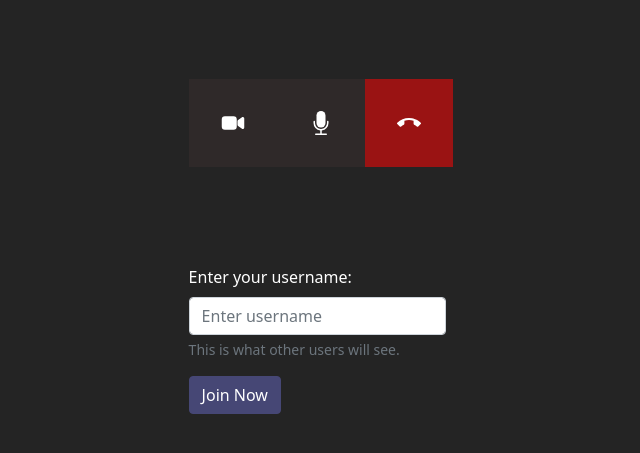
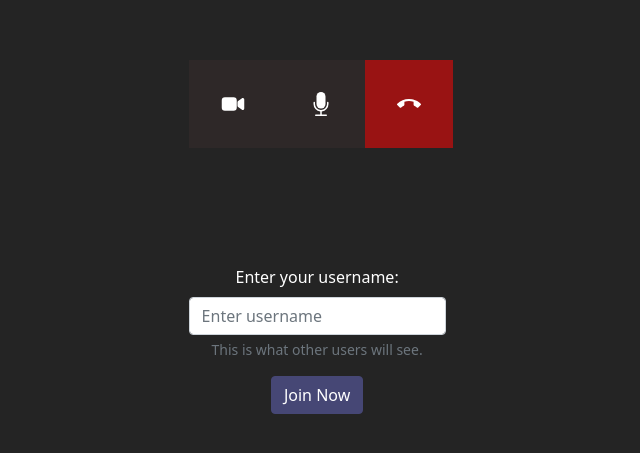
Before and after one commit to krithikagoyal/Microsoft-Teams-Clone, a React (Create React App) app in the folder client/: page /room/1 in a window 1280 px wide. Shown: the part 215-668 px from the top of the page, without its empty margins (349-989 px from the left). Built offline with nearby package versions, Linux system fonts and the light colour scheme; no server answers.

Commit message:
tool-tips added

```diff
--- a/client/src/Room/Controls/Controls.css
+++ b/client/src/Room/Controls/Controls.css
@@ -10,11 +10,11 @@ div.controls {
 div.controls-form {
     position: absolute;
     margin-bottom: 0vh;
-    margin-top: 23%;
+    margin-top: 21.5%;
     justify-content: center;
     margin-left: 42%;
     display: flex;
-    background-color: rgba(49, 42, 42, 0.705);
+    background-color: rgba(49, 42, 42, 0.507);
     z-index: 20;
     flex-wrap: nowrap;
 }
--- a/client/src/Room/Controls/Controls.js
+++ b/client/src/Room/Controls/Controls.js
@@ -5,6 +5,7 @@ import { BsMicFill, BsMicMuteFill } from 'react-icons/bs';
 import { IoVideocam, IoVideocamOff } from 'react-icons/io5';
 import { MdCallEnd } from 'react-icons/md';
 import { BiMessageRoundedDetail } from 'react-icons/bi';
+import ReactTooltip from 'react-tooltip';
 
 function Controls(props) {
 
@@ -39,13 +40,14 @@ function Controls(props) {
 
     return (
         <div className={props.formState ? "controls-form" : "controls"}>
-            {videoOn ? <IoVideocam onClick={switchVideo} className="control" /> :
-                <IoVideocamOff onClick={switchVideo} className="control" />}
-            {audioOn ? <BsMicFill onClick={switchAudio} className="control" /> :
-                <BsMicMuteFill onClick={switchAudio} className="control" />}
-            {props.formState ? null : <BiMessageRoundedDetail onClick={visibility} className={showChat ? "control show-chat" : "control"} />}
+            {videoOn ? <IoVideocam data-tip="Turn off camera" onClick={switchVideo} className="control" /> :
+                <IoVideocamOff data-tip="Turn on camera" onClick={switchVideo} className="control" />}
+            {audioOn ? <BsMicFill data-tip="Turn off microphone" onClick={switchAudio} className="control" /> :
+                <BsMicMuteFill data-tip="Turn on microphone" onClick={switchAudio} className="control" />}
+            {props.formState ? null : <><BiMessageRoundedDetail data-tip="Chat with everyone" onClick={visibility} className={showChat ? "control show-chat" : "control"} /><ReactTooltip /></>}
             {props.formState ? null : <Navbar socketRef={props.socketRef} username={props.myUsername} chat={showChat} />}
-            <MdCallEnd onClick={props.leaveRoom} className="control call-end" />
+            <MdCallEnd onClick={props.leaveRoom} className="control call-end" data-tip="Leave call" />
+            <ReactTooltip />
         </div>
     )
 }
--- a/client/src/Room/Home/Home.css
+++ b/client/src/Room/Home/Home.css
@@ -10,7 +10,7 @@ body {
     height: 40%;
     width: auto;
     position: absolute;
-    margin-left: 40vw;
+    margin-left: 37.5vw;
     margin-top: 10vh;
     z-index: 10;
     padding: 0;
--- a/client/src/Room/InputName/InputName.css
+++ b/client/src/Room/InputName/InputName.css
@@ -4,6 +4,7 @@
     margin-left: 42vw;
     color: white;
     justify-content: center;
+    text-align: center;
 }
 
 .form-button {
--- a/package.json
+++ b/package.json
@@ -6,6 +6,7 @@
   "dependencies": {
     "dotenv": "^8.2.0",
     "express": "^4.17.1",
+    "react-tooltip": "^4.2.21",
     "socket.io": "^2.3.0"
   }
 }
```
Also changed, not shown: 1 other file (tests, documents, lock files or other folders).
